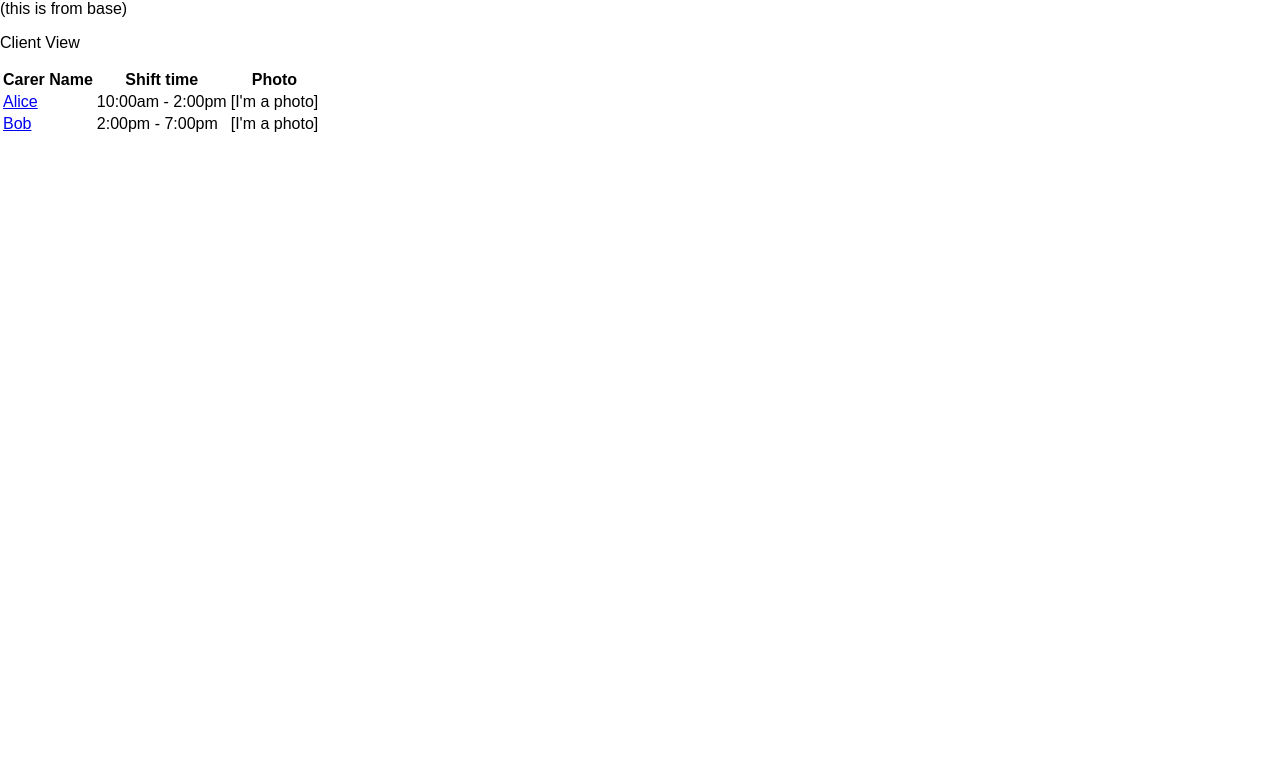
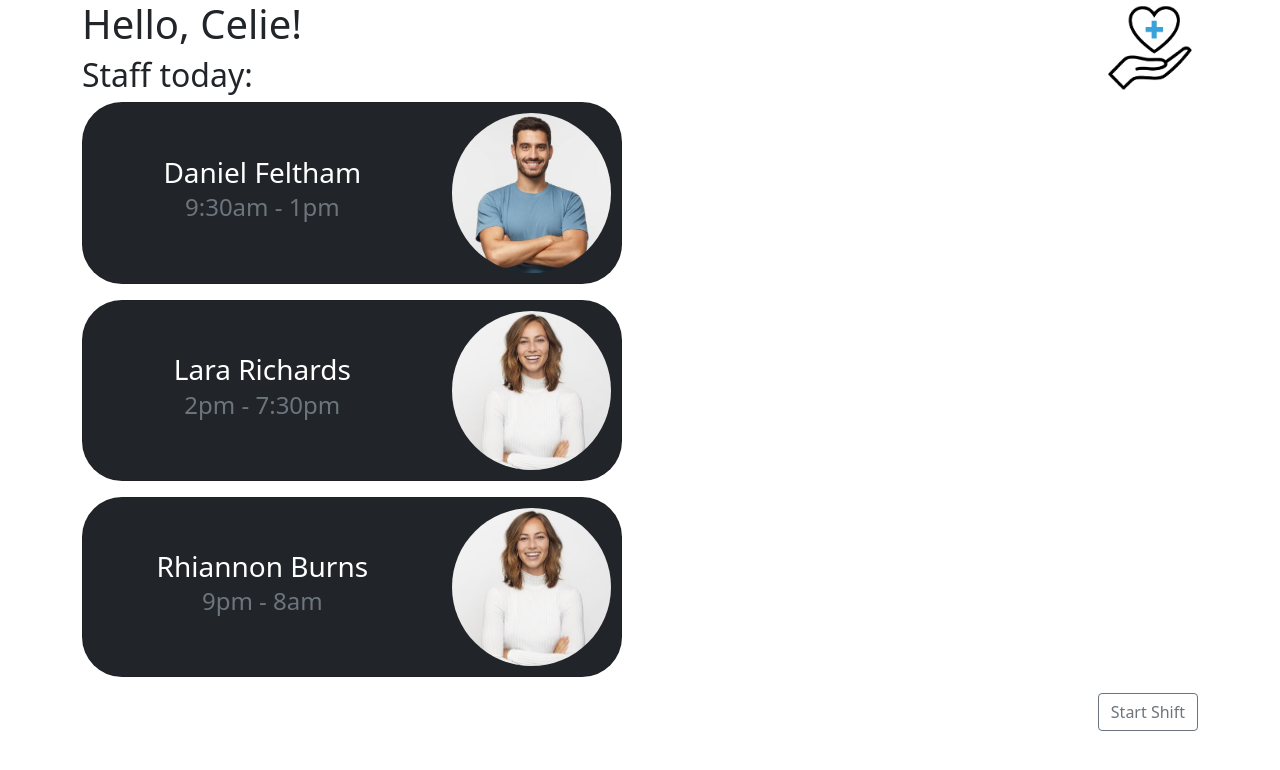
Before and after one commit to Aretle/MAC-Hack, a Flask app: page / in a window 1280 px wide. Shown: the top 770 px of the page. Run offline with Flask 2, Linux system fonts and the light colour scheme.

Commit message:
move client html to correct place for Flask

```diff
--- a/WebApp/templates/base.html
+++ b/WebApp/templates/base.html
@@ -4,13 +4,23 @@
     <meta charset="UTF-8">
     <meta http-equiv="X-UA-Compatible" content="IE=edge">
     <meta name="viewport" content="width=device-width, initial-scale=1.0">
-    <title>Document</title>
+    <title>Care+</title>
     <link rel="stylesheet" href="{{ url_for('static', filename='css/main.css')}}">
+    <!-- Bootstrap CSS -->
+    <link href="https://cdn.jsdelivr.net/npm/bootstrap@5.0.2/dist/css/bootstrap.min.css" rel="stylesheet" integrity="sha384-EVSTQN3/azprG1Anm3QDgpJLIm9Nao0Yz1ztcQTwFspd3yD65VohhpuuCOmLASjC" crossorigin="anonymous">
 </head>
 <body>
-    (this is from base)
-
     {% block body %}{% endblock %}
 
+    <!-- Optional JavaScript; choose one of the two! -->
+
+    <!-- Option 1: Bootstrap Bundle with Popper -->
+    <script src="https://cdn.jsdelivr.net/npm/bootstrap@5.0.2/dist/js/bootstrap.bundle.min.js" integrity="sha384-MrcW6ZMFYlzcLA8Nl+NtUVF0sA7MsXsP1UyJoMp4YLEuNSfAP+JcXn/tWtIaxVXM" crossorigin="anonymous"></script>
+
+    <!-- Option 2: Separate Popper and Bootstrap JS -->
+    <!--
+    <script src="https://cdn.jsdelivr.net/npm/@popperjs/core@2.9.2/dist/umd/popper.min.js" integrity="sha384-IQsoLXl5PILFhosVNubq5LC7Qb9DXgDA9i+tQ8Zj3iwWAwPtgFTxbJ8NT4GN1R8p" crossorigin="anonymous"></script>
+    <script src="https://cdn.jsdelivr.net/npm/bootstrap@5.0.2/dist/js/bootstrap.min.js" integrity="sha384-cVKIPhGWiC2Al4u+LWgxfKTRIcfu0JTxR+EQDz/bgldoEyl4H0zUF0QKbrJ0EcQF" crossorigin="anonymous"></script>
+    -->
 </body>
 </html>
--- a/WebApp/templates/index.html
+++ b/WebApp/templates/index.html
@@ -1,24 +1,70 @@
 {% extends 'base.html' %}
 
 {% block body%}
-<p>Client View</p>
-<div>
-    <table>
-        <tr>
-            <th>Carer Name</th>
-            <th>Shift time</th>
-            <th>Photo</th>
-        </tr>
-        <tr>
-            <td><a href="carer-view/Alice-1000">Alice</a></td>
-            <td>10:00am - 2:00pm</td>
-            <td>[I'm a photo]</td>
-        </tr>
-        <tr>
-            <td><a href="carer-view/Bob-1400">Bob</a></td>
-            <td>2:00pm - 7:00pm</td>
-            <td>[I'm a photo]</td>
-        </tr>
-    </table>
+<div class="container">
+    <div class="row align-items-end">
+    <div class="col-9">
+        <h1>Hello, Celie!</h1>
+        <h2>Staff today:</h2>
+    </div>
+    <div class="col-3 text-end">
+        <img  src="resources/logo.png" height="100" alt="logo">
+    </div>
+    </div>
+
+    <div class="card  mb-3 bg-dark" style="max-width: 540px; border-radius:40px;">
+    <div class="row g-0 align-items-center">
+        <div class="col-md-8">
+        <div class="card-body text-white text-center">
+            <h3 class="card-title">Daniel Feltham</h3>
+            <h4 class="card-subtitle mb-2 text-muted">9:30am - 1pm</h4>
+        </div>
+        </div>
+        <div class="col-md-4">
+        <img src="resources/man_1.jpg" class="img-fluid mx-auto d-block" alt="caregiver" style="border-radius:100%; padding: 10px;">
+        </div>
+    </div>
+    </div>
+
+    <div class="card  mb-3 bg-dark" style="max-width: 540px; border-radius:40px;">
+    <div class="row g-0 align-items-center">
+        <div class="col-md-8">
+        <div class="card-body text-white text-center">
+            <h3 class="card-title">Lara Richards</h3>
+            <h4 class="card-subtitle mb-2 text-muted">2pm - 7:30pm</h4>
+        </div>
+        </div>
+        <div class="col-md-4">
+        <img src="resources/woman_1.jpg" class="img-fluid mx-auto d-block" alt="caregiver" style="border-radius:100%; padding: 10px;">
+        </div>
+    </div>
+    </div>
+
+    <div class="card  mb-3 bg-dark" style="max-width: 540px; border-radius:40px;">
+    <div class="row g-0 align-items-center">
+        <div class="col-md-8">
+        <div class="card-body text-white text-center">
+            <h3 class="card-title">Rhiannon Burns</h3>
+            <h4 class="card-subtitle mb-2 text-muted">9pm - 8am</h4>
+        </div>
+        </div>
+        <div class="col-md-4">
+        <img src="resources/woman_1.jpg" class="img-fluid mx-auto d-block" alt="caregiver" style="border-radius:100%; padding: 10px;">
+        </div>
+    </div>
+    </div>
+
+
+    <div class="row">
+    <div class="col text-end">
+        <button class="btn btn-outline-secondary float-right" type="button">Start Shift</button>
+    </div>
+    </div>
+
+
+
+    <!-- Content here -->
+
+
 </div>
 {% endblock %}
```
Also changed, not shown: WebApp/static/client.html (deleted, +0 -92 lines).
